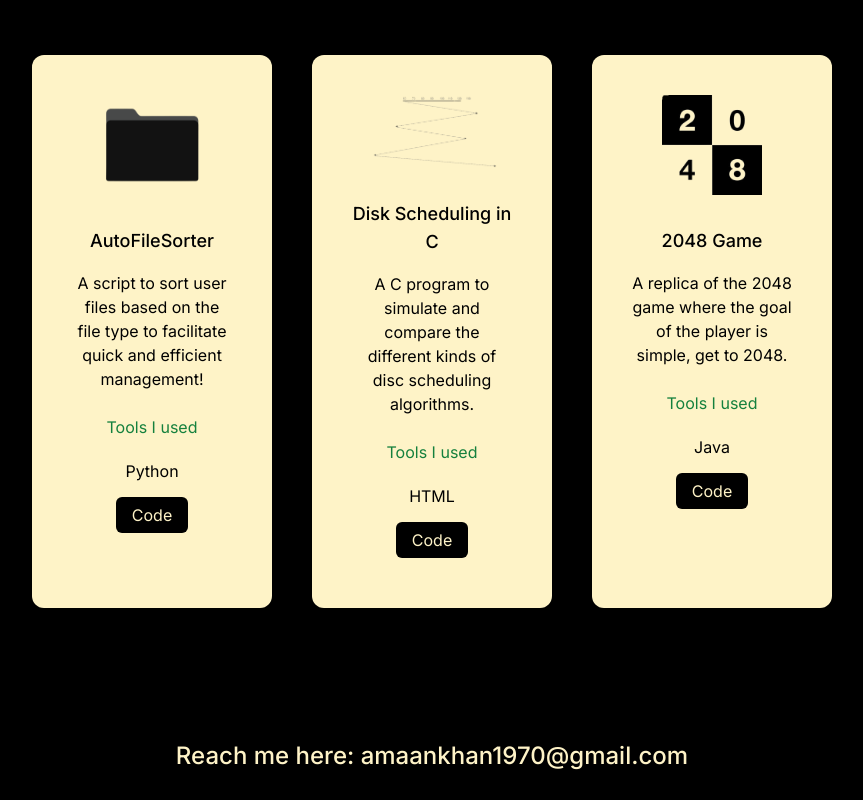
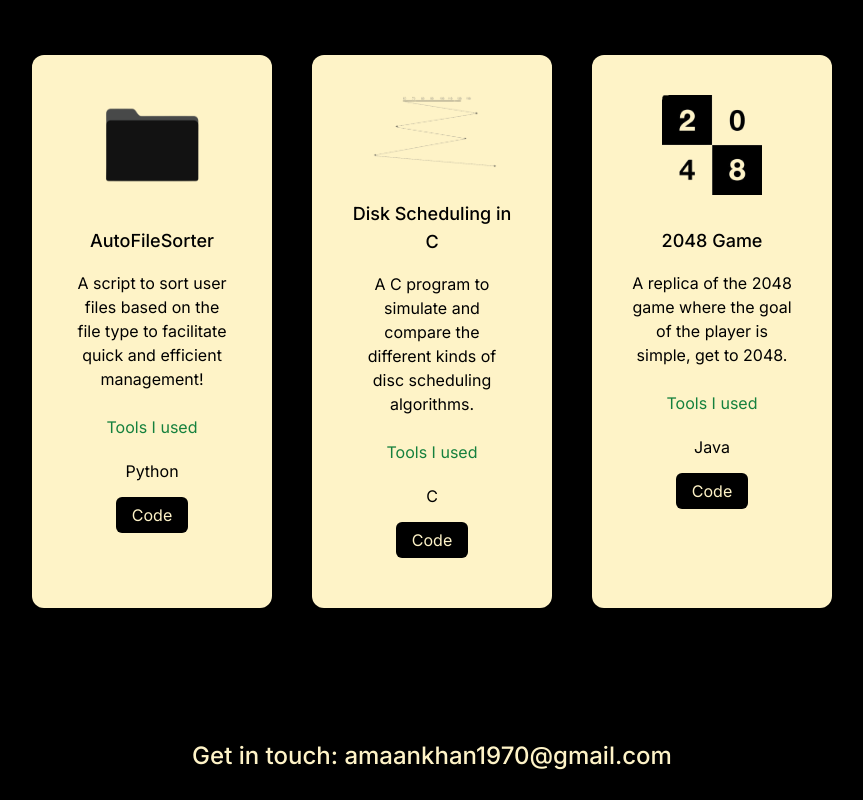
Before and after one commit to khana251/Portfolio, a Next.js app: page / in a window 1280 px wide. Shown: the part 2537-3337 px from the top of the page, without its empty margins (208-1071 px from the left). Built offline with nearby package versions, Linux system fonts and the light colour scheme.

Commit message:
Fixed container sizes of projects

```diff
--- a/app/page.js
+++ b/app/page.js
@@ -173,7 +173,7 @@ export default function Home() {
                 A C program to simulate and compare the different kinds of disc scheduling algorithms.
               </p>
               <h4 className='py-4 text-green-700'>Tools I used</h4>
-              <p className='text-grey-800 py-1'>HTML</p>
+              <p className='text-grey-800 py-1'>C</p>
               <motion.ul className='px-4 py-4 flex flex-wrap justify-center gap-20'>
                 <motion.li whileHover={{ scale: 1.2 }}>
                   <a className='bg-black px-4 py-2 text-amber-100 rounded-md' href='https://github.com/khana251/Disk-Scheduling-in-C'>Code</a>
@@ -199,7 +199,7 @@ export default function Home() {
         {/* Third page */}
         <section>
           <div className='ml-100 text-center shadow-lg p-5 rounded-t-lg mt-10'>
-              <h2 className='text-amber-100 text-2xl font-medium pt-8 pb-2'>Reach me here: amaankhan1970@gmail.com</h2>
+              <h2 className='text-amber-100 text-2xl font-medium pt-8 pb-2'>Get in touch: amaankhan1970@gmail.com</h2>
           </div>
         </section>
       </main>
```
